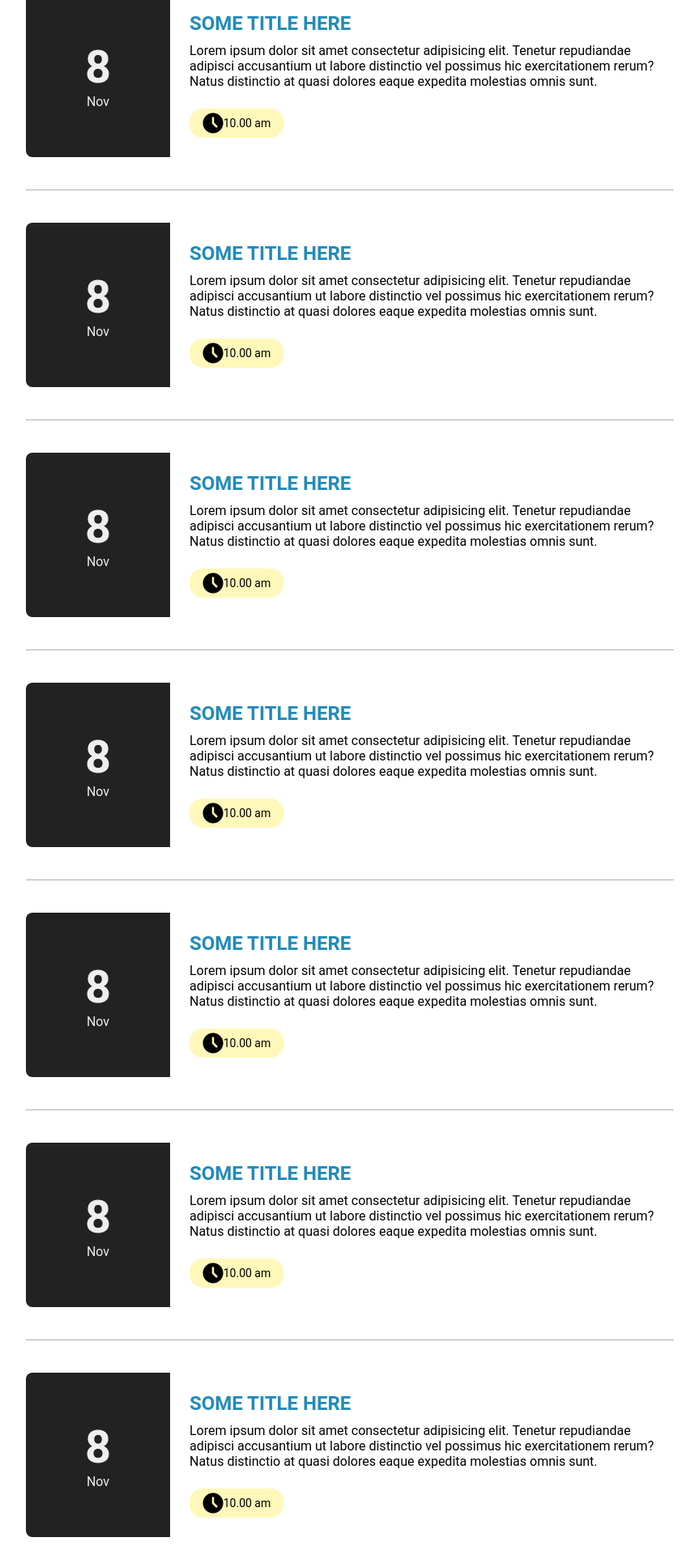
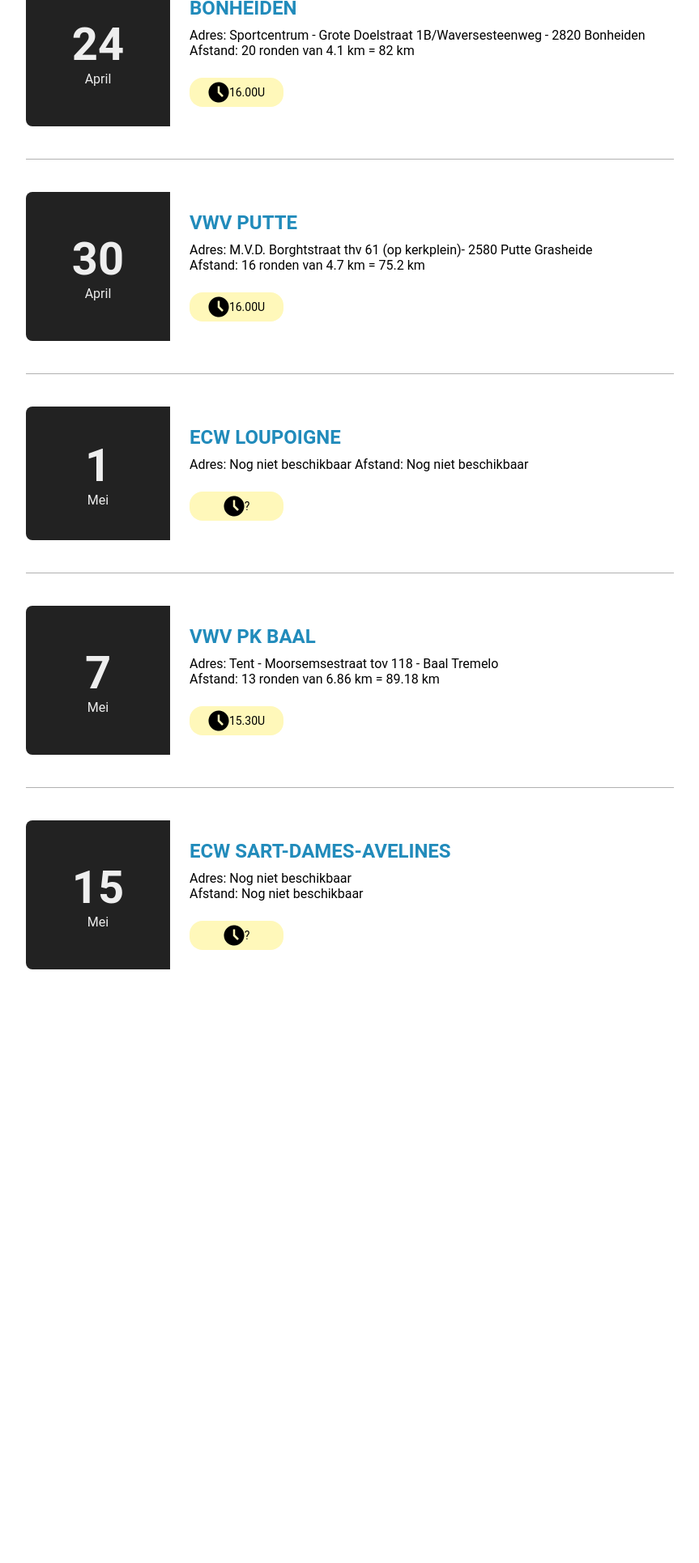
Before and after one commit to BigBoyCarl/Cycling-Site, a plain HTML site: page index.html in a window 1280 px wide. Shown: the part 686-2616 px from the top of the page at 81% size, without its empty margins (208-1071 px from the left). After the commit the page ends 1915 px from the top, so only its background shows below. Drawn offline with Linux system fonts and the light colour scheme.

Commit message:
Add files via upload

```diff
--- a/index.html
+++ b/index.html
@@ -10,7 +10,7 @@
 
   <body>
     <div class="event-container">
-      <h3 class="year">2022</h3>
+      <h3 class="year">2022 - Wedstrijdkalender</h3>
       <div class="event">
         <div class="event-left">
           <div class="event-date">
@@ -21,9 +21,9 @@
         <div class="event-right">
           <h3 class="event-title">VWV Grasheide</h3>
           <div class="event-description">
-            Adres: café ’t Pleintje M.V.D. Borghtstraat 61 – 2580 Putte
+            Adres: café 't Pleintje M.V.D. Borghtstraat 61 - 2580 Putte
             Grasheide <br />
-            Afstand: 16 ronden van 4,7 km = 75,2 km
+            Afstand: 16 ronden van 4.7 km = 75.2 km
           </div>
           <div class="event-timing">
             <img src="image/time.png" alt="clock" /> 16.00U
@@ -35,20 +35,18 @@
       <div class="event">
         <div class="event-left">
           <div class="event-date">
-            <div class="date">8</div>
-            <div class="month">Nov</div>
+            <div class="date">18</div>
+            <div class="month">April</div>
           </div>
         </div>
         <div class="event-right">
-          <h3 class="event-title">Some title here</h3>
+          <h3 class="event-title">IC Nieuwrode</h3>
           <div class="event-description">
-            Lorem ipsum dolor sit amet consectetur adipisicing elit. Tenetur
-            repudiandae adipisci accusantium ut labore distinctio vel possimus
-            hic exercitationem rerum? Natus distinctio at quasi dolores eaque
-            expedita molestias omnis sunt.
+            Adres: Dorp 5 - 3221 Nieuwrode <br />
+            Afstand: 11 ronden van 13.9 km = 152.9 km
           </div>
           <div class="event-timing">
-            <img src="image/time.png" alt="clock" /> 10.00 am
+            <img src="image/time.png" alt="clock" /> 14.00U
           </div>
         </div>
       </div>
@@ -57,20 +55,19 @@
       <div class="event">
         <div class="event-left">
           <div class="event-date">
-            <div class="date">8</div>
-            <div class="month">Nov</div>
+            <div class="date">24</div>
+            <div class="month">April</div>
           </div>
         </div>
         <div class="event-right">
-          <h3 class="event-title">Some title here</h3>
+          <h3 class="event-title">Bonheiden</h3>
           <div class="event-description">
-            Lorem ipsum dolor sit amet consectetur adipisicing elit. Tenetur
-            repudiandae adipisci accusantium ut labore distinctio vel possimus
-            hic exercitationem rerum? Natus distinctio at quasi dolores eaque
-            expedita molestias omnis sunt.
+            Adres: Sportcentrum - Grote Doelstraat 1B/Waversesteenweg - 2820
+            Bonheiden <br />
+            Afstand: 20 ronden van 4.1 km = 82 km
           </div>
           <div class="event-timing">
-            <img src="image/time.png" alt="clock" /> 10.00 am
+            <img src="image/time.png" alt="clock" /> 16.00U
           </div>
         </div>
       </div>
@@ -79,20 +76,20 @@
       <div class="event">
         <div class="event-left">
           <div class="event-date">
-            <div class="date">8</div>
-            <div class="month">Nov</div>
+            <div class="date">30</div>
+            <div class="month">April</div>
           </div>
         </div>
         <div class="event-right">
-          <h3 class="event-title">Some title here</h3>
+          <h3 class="event-title">VWV Putte</h3>
           <div class="event-description">
-            Lorem ipsum dolor sit amet consectetur adipisicing elit. Tenetur
-            repudiandae adipisci accusantium ut labore distinctio vel possimus
-            hic exercitationem rerum? Natus distinctio at quasi dolores eaque
-            expedita molestias omnis sunt.
+            Adres: M.V.D. Borghtstraat thv 61 (op kerkplein)- 2580 Putte
+            Grasheide <br />
+
+            Afstand: 16 ronden van 4.7 km = 75.2 km
           </div>
           <div class="event-timing">
-            <img src="image/time.png" alt="clock" /> 10.00 am
+            <img src="image/time.png" alt="clock" /> 16.00U
           </div>
         </div>
       </div>
@@ -101,20 +98,17 @@
       <div class="event">
         <div class="event-left">
           <div class="event-date">
-            <div class="date">8</div>
-            <div class="month">Nov</div>
+            <div class="date">1</div>
+            <div class="month">Mei</div>
           </div>
         </div>
         <div class="event-right">
-          <h3 class="event-title">Some title here</h3>
+          <h3 class="event-title">ECW Loupoigne</h3>
           <div class="event-description">
-            Lorem ipsum dolor sit amet consectetur adipisicing elit. Tenetur
-            repudiandae adipisci accusantium ut labore distinctio vel possimus
-            hic exercitationem rerum? Natus distinctio at quasi dolores eaque
-            expedita molestias omnis sunt.
+            Adres: Nog niet beschikbaar Afstand: Nog niet beschikbaar
           </div>
           <div class="event-timing">
-            <img src="image/time.png" alt="clock" /> 10.00 am
+            <img src="image/time.png" alt="clock" /> ?
           </div>
         </div>
       </div>
@@ -123,20 +117,18 @@
       <div class="event">
         <div class="event-left">
           <div class="event-date">
-            <div class="date">8</div>
-            <div class="month">Nov</div>
+            <div class="date">7</div>
+            <div class="month">Mei</div>
           </div>
         </div>
         <div class="event-right">
-          <h3 class="event-title">Some title here</h3>
+          <h3 class="event-title">VWV PK Baal</h3>
           <div class="event-description">
-            Lorem ipsum dolor sit amet consectetur adipisicing elit. Tenetur
-            repudiandae adipisci accusantium ut labore distinctio vel possimus
-            hic exercitationem rerum? Natus distinctio at quasi dolores eaque
-            expedita molestias omnis sunt.
+            Adres: Tent - Moorsemsestraat tov 118 - Baal Tremelo <br />
+            Afstand: 13 ronden van 6.86 km = 89.18 km
           </div>
           <div class="event-timing">
-            <img src="image/time.png" alt="clock" /> 10.00 am
+            <img src="image/time.png" alt="clock" /> 15.30U
           </div>
         </div>
       </div>
@@ -145,64 +137,18 @@
       <div class="event">
         <div class="event-left">
           <div class="event-date">
-            <div class="date">8</div>
-            <div class="month">Nov</div>
+            <div class="date">15</div>
+            <div class="month">Mei</div>
           </div>
         </div>
         <div class="event-right">
-          <h3 class="event-title">Some title here</h3>
+          <h3 class="event-title">ECW Sart-Dames-Avelines</h3>
           <div class="event-description">
-            Lorem ipsum dolor sit amet consectetur adipisicing elit. Tenetur
-            repudiandae adipisci accusantium ut labore distinctio vel possimus
-            hic exercitationem rerum? Natus distinctio at quasi dolores eaque
-            expedita molestias omnis sunt.
-          </div>
-          <div class="event-timing">
-            <img src="image/time.png" alt="clock" /> 10.00 am
-          </div>
-        </div>
-      </div>
-
-      <h3 class="year"></h3>
-      <div class="event">
-        <div class="event-left">
-          <div class="event-date">
-            <div class="date">8</div>
-            <div class="month">Nov</div>
-          </div>
-        </div>
-        <div class="event-right">
-          <h3 class="event-title">Some title here</h3>
-          <div class="event-description">
-            Lorem ipsum dolor sit amet consectetur adipisicing elit. Tenetur
-            repudiandae adipisci accusantium ut labore distinctio vel possimus
-            hic exercitationem rerum? Natus distinctio at quasi dolores eaque
-            expedita molestias omnis sunt.
-          </div>
-          <div class="event-timing">
-            <img src="image/time.png" alt="clock" /> 10.00 am
-          </div>
-        </div>
-      </div>
-
-      <h3 class="year"></h3>
-      <div class="event">
-        <div class="event-left">
-          <div class="event-date">
-            <div class="date">8</div>
-            <div class="month">Nov</div>
-          </div>
-        </div>
-        <div class="event-right">
-          <h3 class="event-title">Some title here</h3>
-          <div class="event-description">
-            Lorem ipsum dolor sit amet consectetur adipisicing elit. Tenetur
-            repudiandae adipisci accusantium ut labore distinctio vel possimus
-            hic exercitationem rerum? Natus distinctio at quasi dolores eaque
-            expedita molestias omnis sunt.
-          </div>
-          <div class="event-timing">
-            <img src="image/time.png" alt="clock" /> 10.00 am
+            Adres: Nog niet beschikbaar <br />
+            Afstand: Nog niet beschikbaar
+            <div class="event-timing">
+              <img src="image/time.png" alt="clock" /> ?
+            </div>
           </div>
         </div>
       </div>
```
